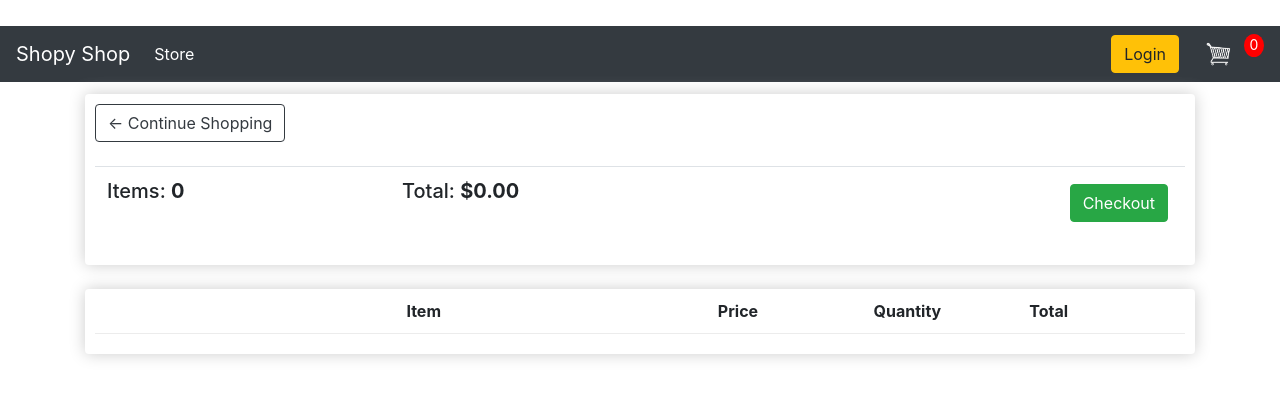
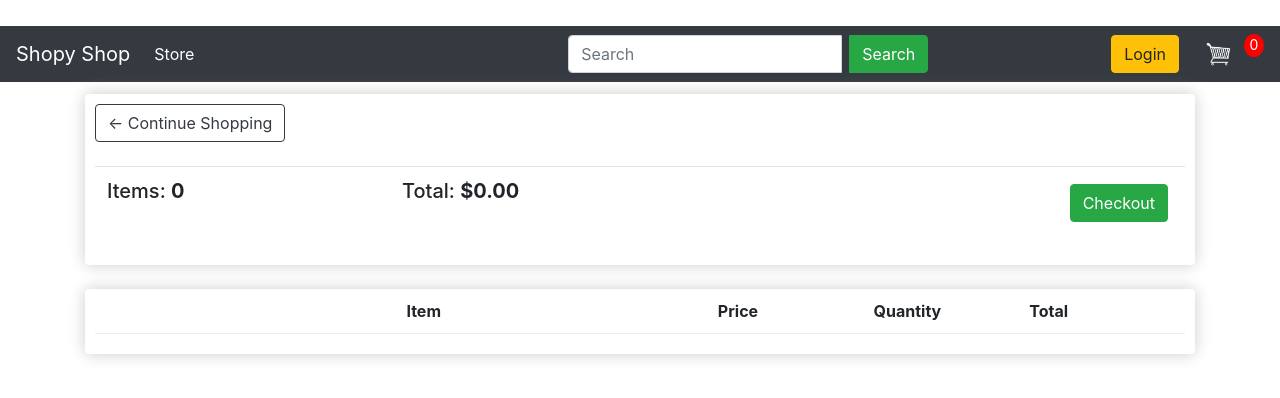
Before and after one commit to Memory-Wabwile/Shopy-Shop, a Django app: page /cart/ in a window 1280 px wide. Shown: the top 398 px of the page. Run offline with Django 4.2, Linux system fonts and the light colour scheme; lists and menus that the app fills with data are empty.

Commit message:
create the serach form

```diff
--- a/store/templates/store/main.html
+++ b/store/templates/store/main.html
@@ -36,16 +36,16 @@
         }
         var csrftoken = getToken('csrftoken');
 
-        function getCookie(name){
+        function getCookie(name) {
             //split cookie string and get all individual name=value pairs in an array
             var cookieArr = document.cookie.split(";");
 
             //loop through the array elements
-            for (var i=0; i<cookieArr.length ; i++){
+            for (var i = 0; i < cookieArr.length; i++) {
                 var cookiePair = cookieArr[i].split("=");
 
                 //removing whitespace at the beginning of the cookie name and compare it with the given string
-                if(name == cookiePair[0].trim()){
+                if (name == cookiePair[0].trim()) {
                     //decode the cokie value and return
                     return decodeURIComponent(cookiePair[1]);
                 }
@@ -55,15 +55,14 @@
             return null;
         }
 
-        var cart =JSON.parse(getCookie('cart'))
-        if(cart == undefined){
+        var cart = JSON.parse(getCookie('cart'))
+        if (cart == undefined) {
             cart = {}
             console.log('Cart was created')
             document.cookie = 'cart=' + JSON.stringify(cart) + ";domain=;path=/"
         }
 
         console.log('Cart:', cart)
-
     </script>
 
 </head>
@@ -71,18 +70,31 @@
 <body>
     <nav class="navbar navbar-expand-lg navbar-dark bg-dark" style="margin-bottom: 1%;">
         <a class="navbar-brand" href="{% url 'store' %}">Shopy Shop</a>
+
+
         <button class="navbar-toggler" type="button" data-toggle="collapse" data-target="#navbarSupportedContent"
             aria-controls="navbarSupportedContent" aria-expanded="false" aria-label="Toggle navigation">
             <span class="navbar-toggler-icon"></span>
         </button>
 
         <div class="collapse navbar-collapse" id="navbarSupportedContent">
+
+
             <ul class="navbar-nav mr-auto">
                 <li class="nav-item active">
                     <a class="nav-link" href="{% url 'store' %}"> Store <span class="sr-only">(current)</span></a>
                 </li>
 
             </ul>
+
+            <form  class="form-inline" action="/search" style="margin: 0 auto;">
+                <div class="input-group">
+                    <input name="querry" class="form-control mr-sm-2" type="search" placeholder="Search"/>
+                    <div class="input-group-append">
+                        <button class="btn btn-success" type="submit" id="button-addon2">Search</button>
+                    </div>
+                </div>
+            </form>
 
             <div class="form-inline my-2 my-lg-0">
                 <a href="#" class="btn btn-warning"> Login </a>
--- a/store/views.py
+++ b/store/views.py
@@ -147,7 +147,7 @@ def processOrder(request):
 
     if request.user.is_authenticated:
         customer = request.user.customer
-        order ,  created = Order.objects.get_or_create(customer = customer , complete=False)
+        order , created = Order.objects.get_or_create(customer = customer , complete=False)
 
 
 
```
Also changed, not shown: db.sqlite3.
